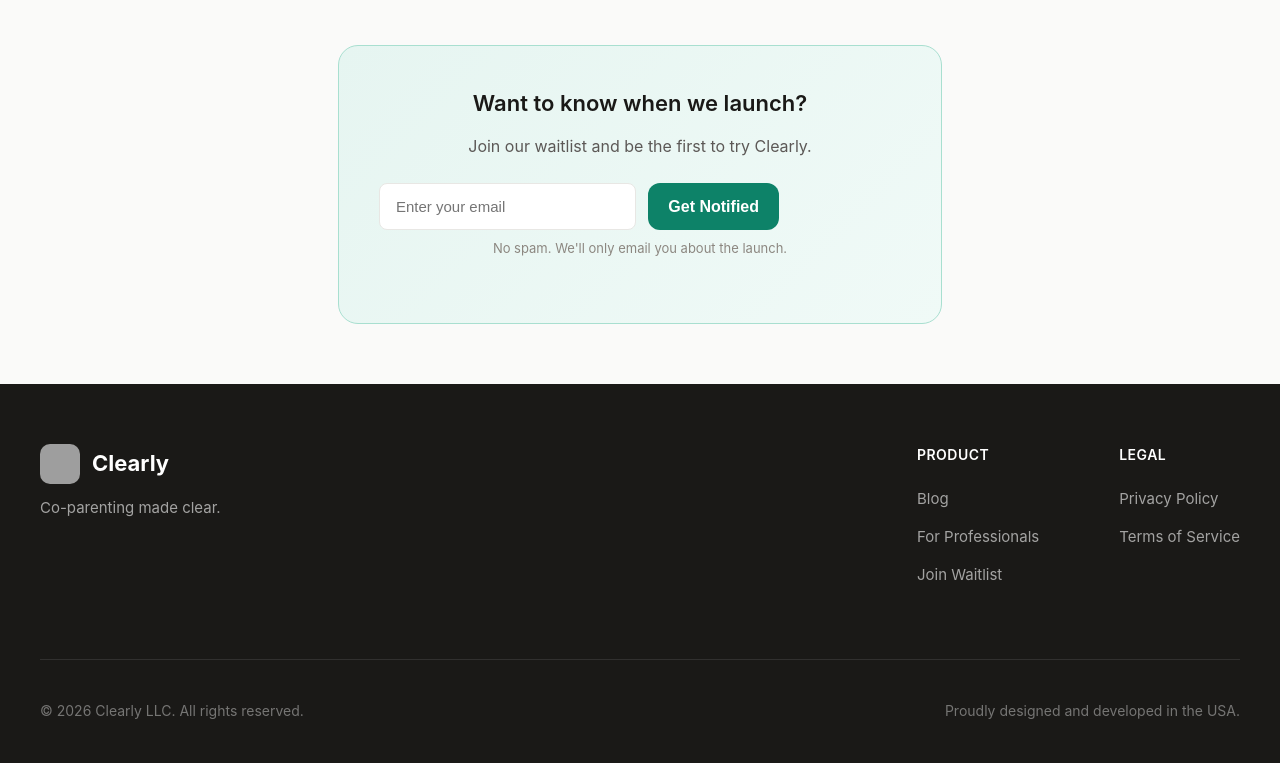
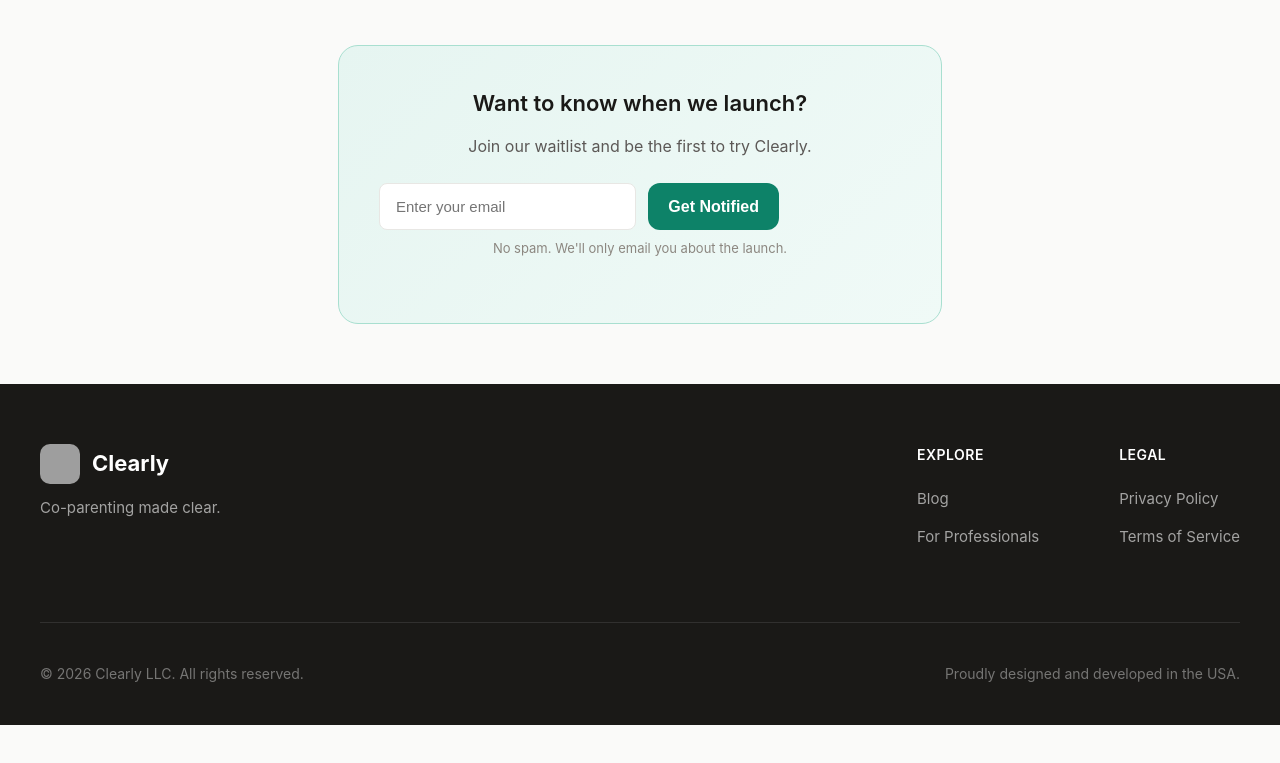
Before and after one commit to todd-ui/clearly-website, a website: page faq.html in a window 1280 px wide. Shown: the part 2546-3309 px from the top of the page. After the commit the page ends 3271 px from the top, so only its background shows below. Drawn offline with Linux system fonts and the light colour scheme; grey boxes are pictures that could not be loaded.

Commit message:
Reorganize pre-launch footer
- Rename "Product" to "Explore"
- Remove "Join Waitlist" from footer (already in nav CTA)
- Footer now has: Explore (Blog, For Professionals), Legal

🤖 Generated with [Claude Code](https://claude.com/claude-code)

Co-Authored-By: Claude Opus 4.5 <noreply@anthropic.com>

```diff
--- a/faq.html
+++ b/faq.html
@@ -194,11 +194,10 @@
         </div>
         <div class="footer-nav">
           <div class="footer-col">
-            <h4>Product</h4>
+            <h4>Explore</h4>
             <ul>
               <li><a href="/blog.html">Blog</a></li>
               <li><a href="/professionals.html">For Professionals</a></li>
-              <li><a href="/#notify">Join Waitlist</a></li>
             </ul>
           </div>
           <div class="footer-col">
```
Also changed, not shown: _partials/footer.html (+1 -2 lines), blog.html (+1 -2 lines), privacy.html (+1 -2 lines), professionals.html (+1 -2 lines), terms.html (+1 -2 lines).
